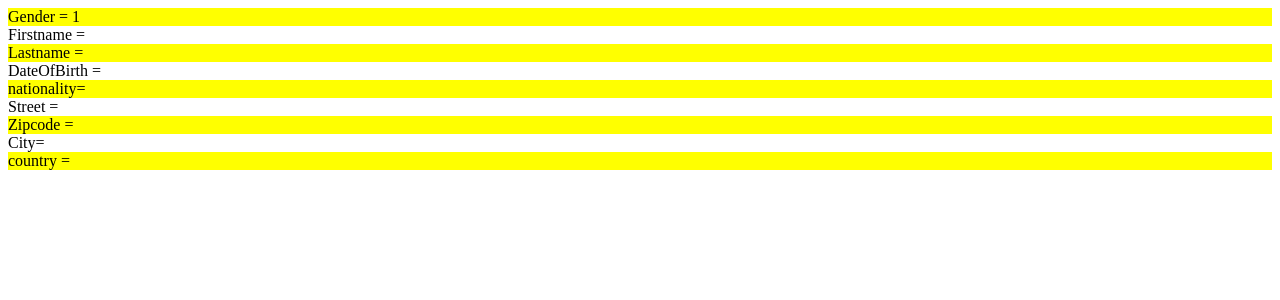
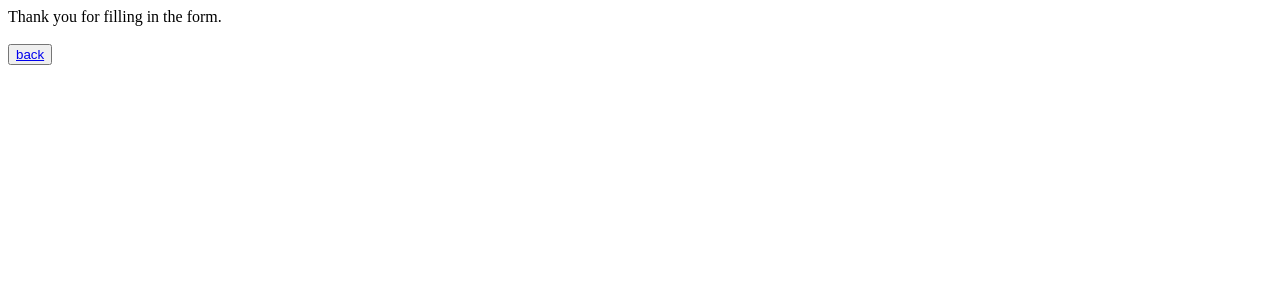
Before and after one commit to sgehin/form, a PHP site: page /action_page.php?Gender=1 in a window 1280 px wide. Shown: the top 300 px of the page. Run offline with PHP 8.4, Linux system fonts and the light colour scheme; data that the repository does not hold is empty.

Commit message:
gegevens opslaan in apart text bestand werkt

```diff
--- a/action_page.php
+++ b/action_page.php
@@ -6,6 +6,11 @@
         <link rel="shortcut icon" href="img/icon-form.png" />
         <title>Formulier</title>
         <link rel="stylesheet" type="text/css" href="myStyle.css">
+        <script>
+        function back(){
+            onclick:href="index.php";
+        }
+        </script>
     </head>
     <body>
         <?php
@@ -17,22 +22,26 @@
         $Street=$_GET['Street'];
         $Zipcode=$_GET['Zipcode'];
         $City=$_GET['City'];
-        $nationality=$_GET['nationality'];
-        echo "<div class=bgcolor>Gender = $gender</div>";
-        echo "<div >Firstname = $fname</div>";
-        echo "<div class=bgcolor>Lastname = $lname</div>";
-        echo "<div >DateOfBirth = $DateOfBirth</div>";
-        echo "<div class=bgcolor>nationality= $nationality</div>";
-        echo "<div >Street = $Street</div>";
-        echo "<div class=bgcolor>Zipcode = $Zipcode</div>";
-        echo "<div >City= $City</div>";
-        echo "<div class=bgcolor>country = $country</div>";
+        $usremail=$_GET['usremail'];
 
         $handle = fopen('fileA.txt','a');
-        fwrite($handle,$gender."\n");
-        fwrite($handle,$fname."\n");
+        fwrite($handle,'GENDER : '.$gender."\n");
+        fwrite($handle,'FIRSTNAME : '.$fname."\n");
+        fwrite($handle,'LASTNAME : '.$lname."\n");
+        fwrite($handle,'DATE OF BIRTH : '.$DateOfBirth."\n");
+        fwrite($handle,'COUNTRY : '.$country."\n");
+        fwrite($handle,'STREETNAME : '.$Street."\n");
+        fwrite($handle,'ZIPCODE : '.$Zipcode."\n");
+        fwrite($handle,'CITY : '.$City."\n");
+        fwrite($handle,'EMAIL : '.$usremail."\n");
+        fwrite($handle,'-----------------------------------------'."\n");
         fclose($handle);
+
+        echo "Thank you for filling in the form.";
+
         ?>
+        <br><br>
+        <button><a href="index.php">back</a></button>
 
 
     </body>
```
Also changed, not shown: index.php (+8 -15 lines).
